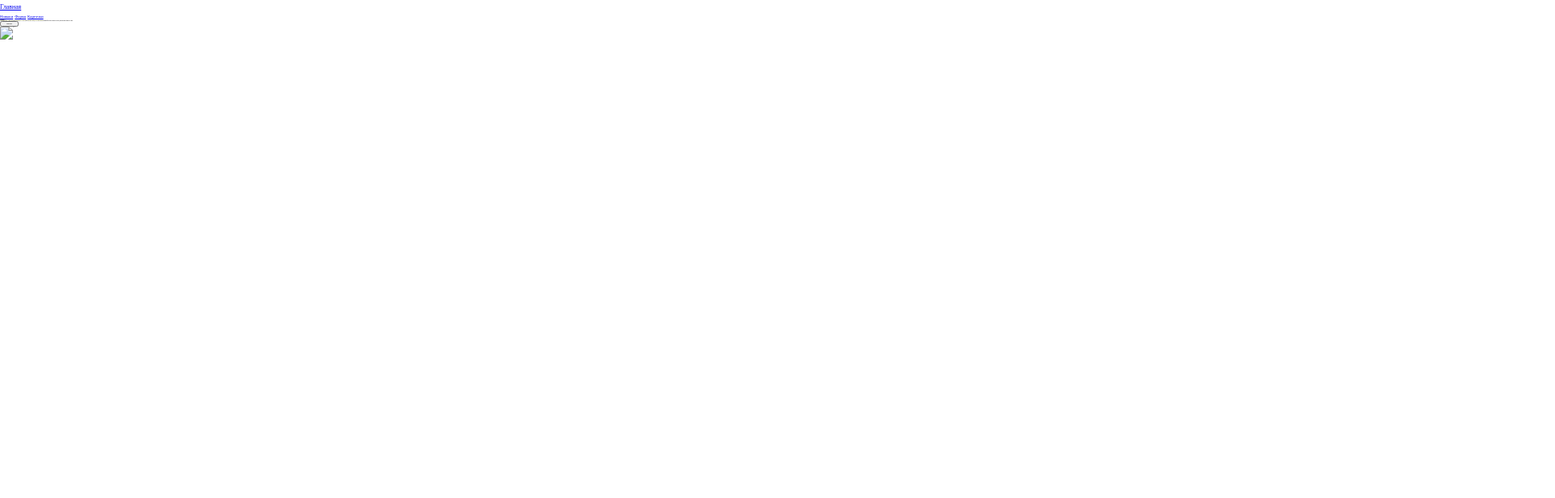
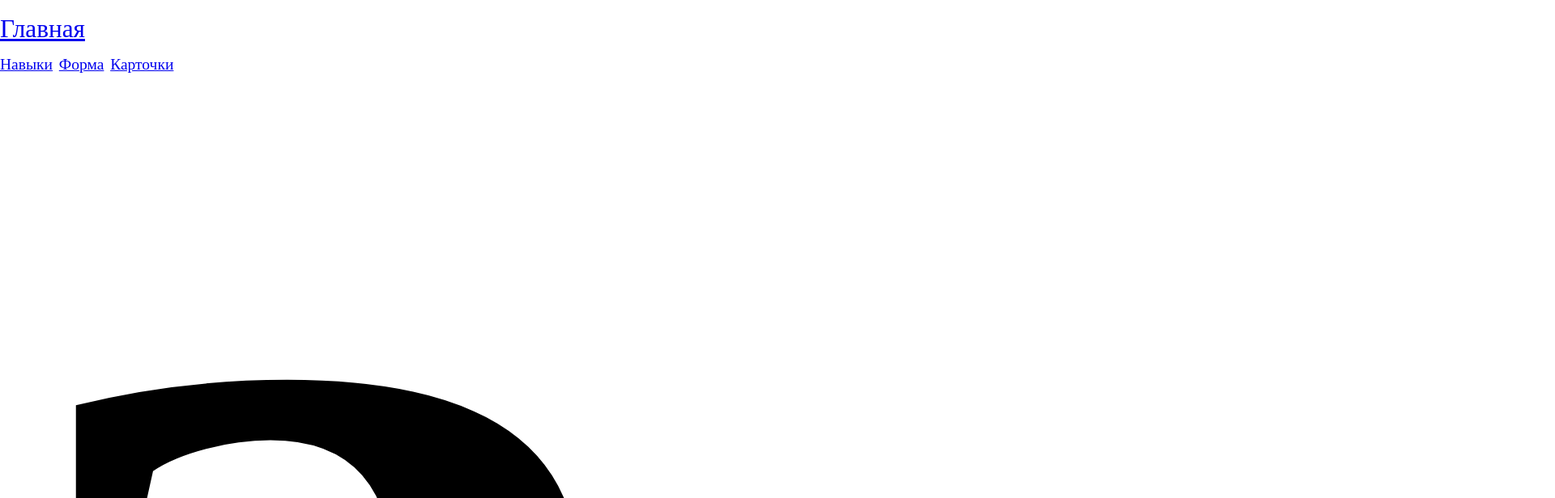
Before and after one commit to DrawerDesign/KichkinAlex.github.io, a plain HTML site: page index.html in a window 1280 px wide. Shown: the top 616 px of the page at 81% size, 1920 px wide, since content can reach past the window. Drawn offline with Linux system fonts and the light colour scheme.

Commit message:
Шрифт

```diff
--- a/style.css
+++ b/style.css
@@ -1,8 +1,12 @@
 *{
-    font-size: 62.5%; /*Базовый размер шрифта (rem.) - 16px * 0.625 = 10px (1 rem.)*/
+    font-size: 62.5%; /*Базовый размер шрифта (rem.) - 16px * 0.625 = 10px (1rem)*/
     margin: 0;
 }
 
 body{
-    font-size: 2rem;
+    font-size: 8rem;
 }
+
+h1{
+    font-size: 150rem;
+}
```
